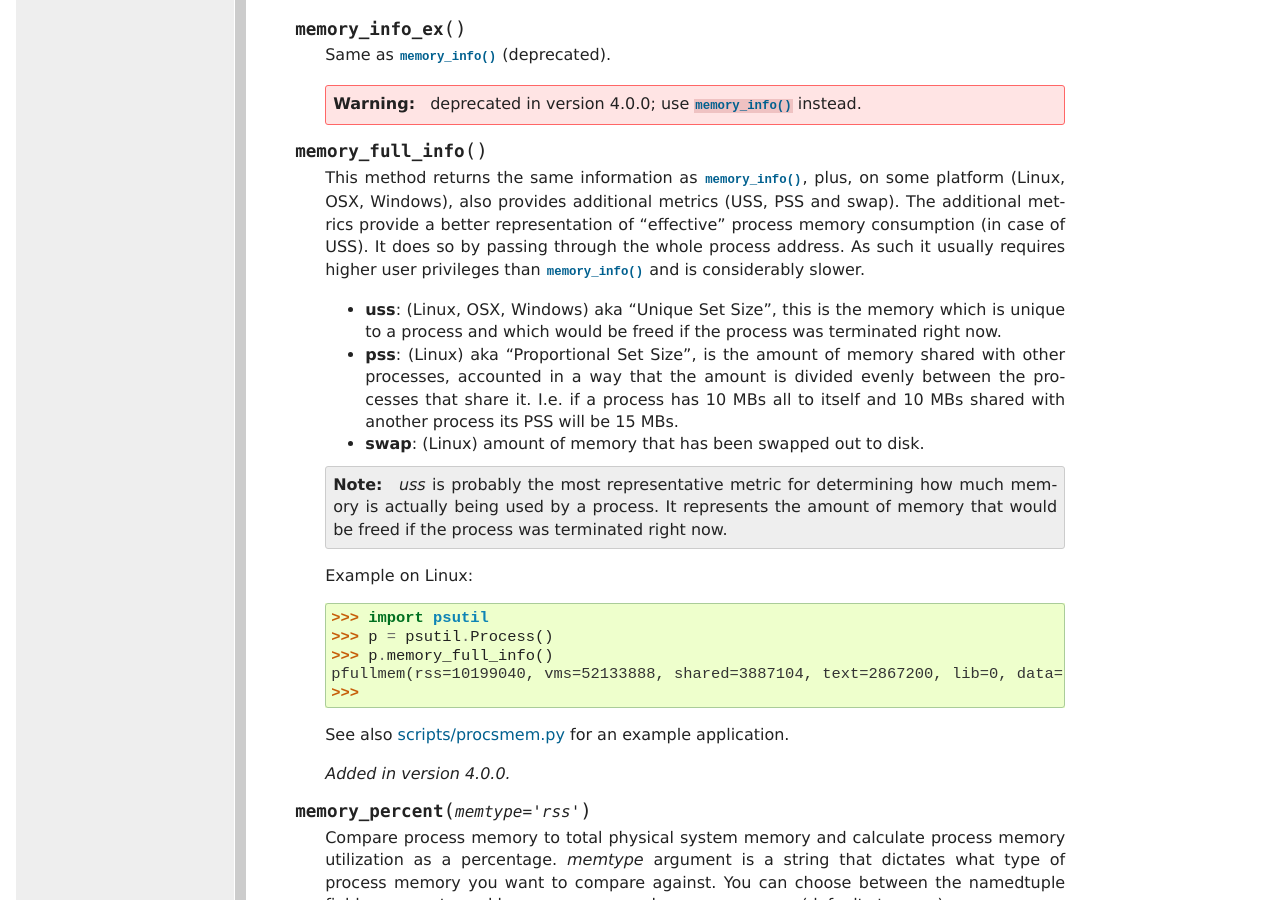
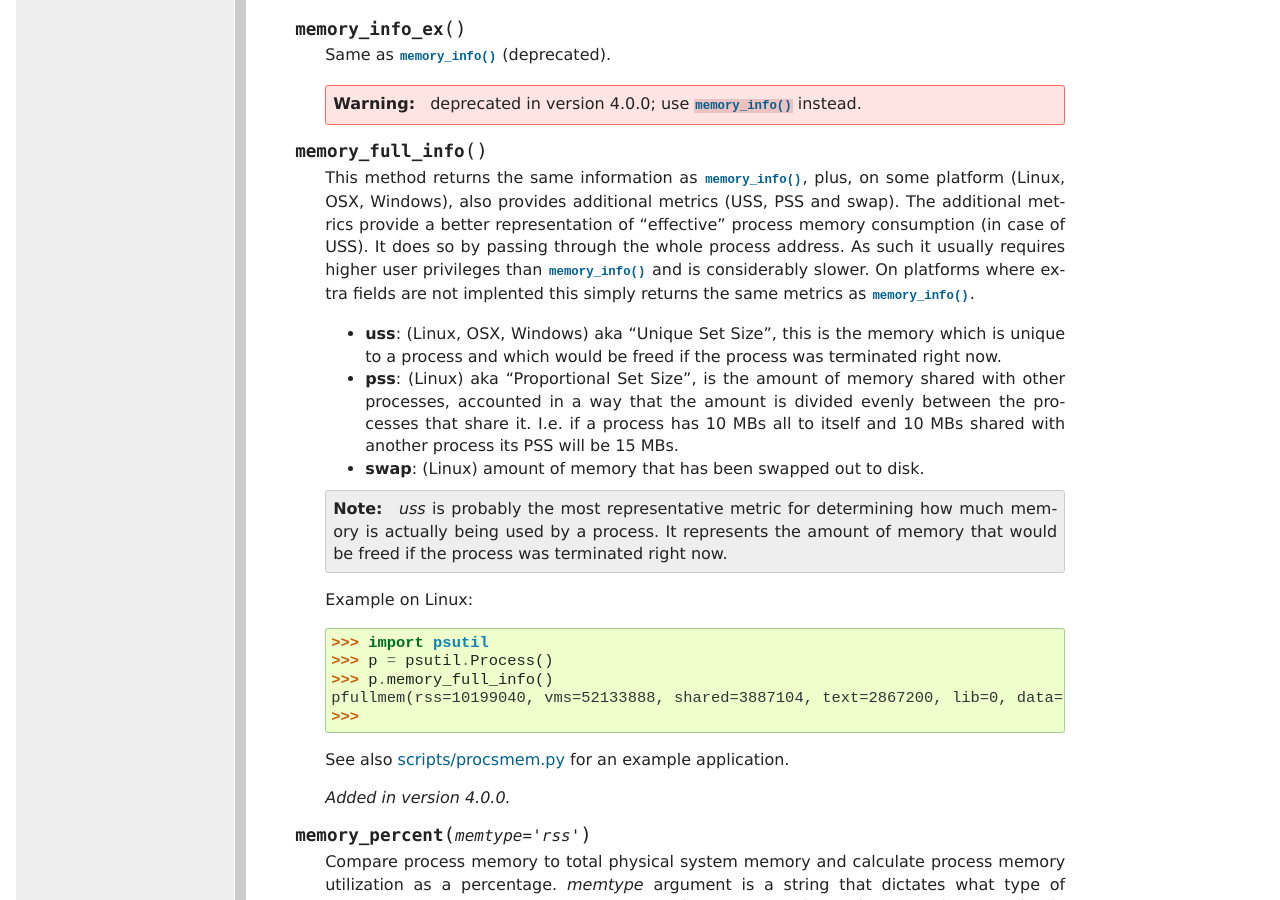
Before and after one commit to giampaolo/psutil, a Sphinx documentation site: the page built from docs/index.rst, in a window 1280 px wide and 900 px high, scrolled down 17248 px. Built offline with Sphinx 7.4.7, drawn with Linux system fonts in a browser that asks for light colours; formulas are drawn with MathJax 3; the version number could not be read and is left out.

Commit message:
last update doc

```diff
--- a/docs/index.rst
+++ b/docs/index.rst
@@ -1101,6 +1101,8 @@ Process class
      It does so by passing through the whole process address.
      As such it usually requires higher user privileges than
      :meth:`memory_info` and is considerably slower.
+     On platforms where extra fields are not implented this simply returns the
+     same metrics as :meth:`memory_info`.
 
      - **uss**: (Linux, OSX, Windows) aka "Unique Set Size", this is the memory
        which is unique to a process and which would be freed if the process was terminated right now.
```
